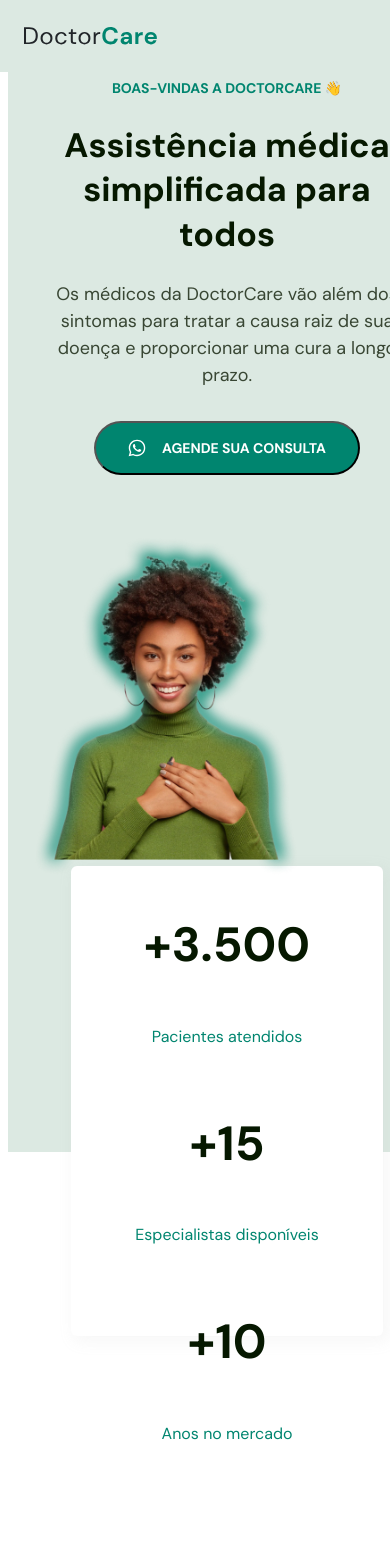
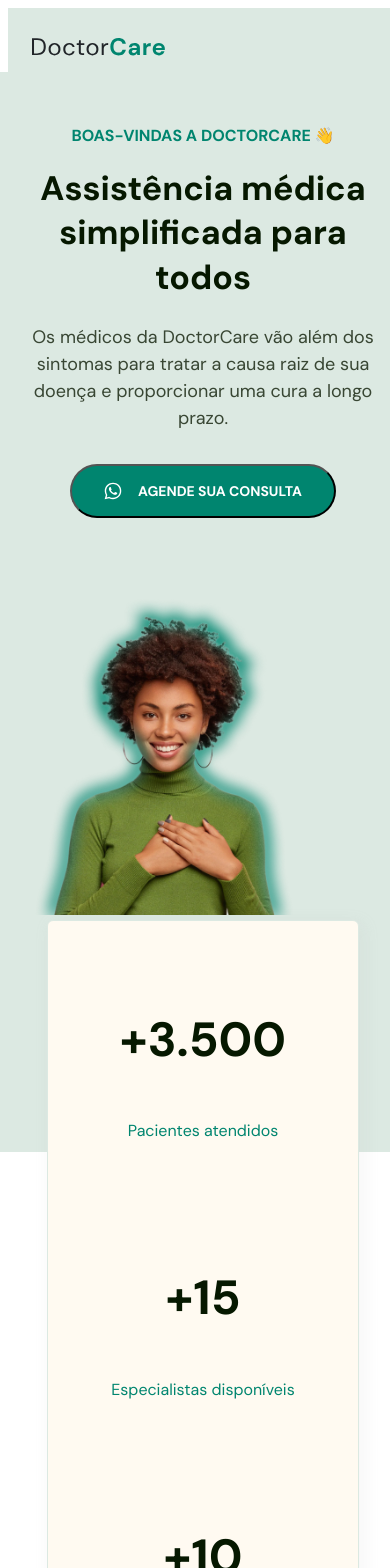
Before and after one commit to eriquyjhordan/Next-Level-Week-Origin-Nextjs, a Next.js app: page / in a window 390 px wide. Shown: the top 1568 px of the page. Before the commit the page ends 1462 px from the top, so only its background shows below. Built offline with nearby package versions, Linux system fonts and the light colour scheme.

Commit message:
fix: css to responsive layput

```diff
--- a/pages/index.js
+++ b/pages/index.js
@@ -1,8 +1,17 @@
 import Head from "next/head";
+import { useEffect } from "react";
 
 import styles from "../styles/Home.module.css";
 
 export default function Home() {
+  // listen for scroll event
+  // const handleScroll = () => {
+  //   console.log(window.scrollY > 0);
+  // };
+  // useEffect(() => {
+  //   window.addEventListener("scroll", handleScroll);
+  //   return () => window.removeEventListener("scroll", handleScroll);
+  // });
   return (
     <>
       <Head>
@@ -10,7 +19,7 @@ export default function Home() {
         <link rel="icon" href="/favicon.ico" />
       </Head>
       <header>
-        <div className={styles.navBar}>
+        <div className={`${styles.navBar} ${styles.wrapper}`}>
           <img src="/Logo.svg" alt="Doctor Care logo" />
           <div>
             <a href="/">
@@ -18,9 +27,11 @@ export default function Home() {
             </a>
           </div>
         </div>
-        <div className={styles.headerContainer}>
+        <div className={`${styles.headerContainer} ${styles.wrapper}`}>
           <h4>BOAS-VINDAS A DOCTORCARE 👋</h4>
-          <h1>Assistência médica simplificada para todos</h1>
+          <h1>
+            Assistência médica <br /> simplificada para <br /> todos
+          </h1>
           <h2>
             Os médicos da DoctorCare vão além dos sintomas para tratar a causa
             raiz de sua doença e proporcionar uma cura a longo prazo.
--- a/styles/Home.module.css
+++ b/styles/Home.module.css
@@ -1,117 +1,122 @@
 /* stylelint-disable selector-class-pattern */
+.wrapper {
+  padding: 0 2.4rem;
+}
+
 .navBar {
-  height: 72px;
   width: 100vw;
+  display: flex;
+  justify-content: space-between;
+  align-items: center;
+  padding: 2.7rem 2.4rem;
+  background-color: var(--brand-green-light);
+}
+
+div.headerContainer::before {
+  content: "";
+  width: 100vw;
+  height: 108rem;
+  background-color: var(--brand-green-light);
   position: absolute;
   top: 0;
   left: 0;
-  display: flex;
-  justify-content: space-between;
-  align-items: center;
-  background-color: var(--brand-green-light);
-  padding: 0 24px;
-}
-
-.headerContainer {
-  margin-top: 72px;
-  height: 1080px;
-  width: 100vw;
-  background: var(--brand-green-light);
-  padding: 0 24px;
+  z-index: -1;
+  margin-top: 7.2rem;
 }
 
 .headerContainer h4 {
-  margin-top: 40px;
+  margin-top: 4rem;
   color: var(--brand-green);
   line-height: 2.1rem;
   text-align: center;
-  font-size: 14px;
 }
 
 .headerContainer h1 {
-  margin-top: 16px;
-  font-size: 34px;
+  margin-top: 1.6rem;
+  font-size: 3.4rem;
   color: var(--gray-headline);
-  line-height: 44.2px;
+  line-height: 4.42rem;
   font-weight: 700;
   text-align: center;
 }
 
 .headerContainer h2 {
-  margin-top: 24px;
-  font-size: 18px;
+  margin-top: 2.4rem;
+  font-size: 1.8rem;
   text-align: center;
-  line-height: 27px;
+  line-height: 2.7rem;
   color: var(--gray-paragraph);
   font-weight: 400;
 }
 
 .headerContainer button {
   background-color: var(--brand-green);
-  font-size: 14px;
+  font-size: 1.4rem;
   font-weight: 700;
   text-transform: uppercase;
-  line-height: 18px;
+  line-height: 1.8rem;
   display: flex;
-  padding: 16px 32px;
-  border-radius: 40px;
+  padding: 1.6rem 3.2rem;
+  border-radius: 4rem;
   color: #fff;
-  gap: 16px;
-  margin: 32px auto 0;
+  gap: 1.6rem;
+  margin: 3.2rem auto 0;
   cursor: pointer;
 }
 
 .mainFoto img {
-  margin: 60px auto 0;
-  height: 342.53px;
+  width: 26.4rem;
+  margin: 6rem auto 0;
+  object-position: 0 1.8rem;
 }
 
 .highlights {
+  padding: 4rem 0;
   text-align: center;
-  height: 470px;
-  width: 19.5rem;
-  background-color: #fff;
-  margin: -16px auto 99px;
-  z-index: 10;
-  border-radius: 6px;
-  box-shadow: 4px 4px 15px 2px rgb(176 176 176 / 10%);
+  width: 31rem;
+  background-color: var(--brand-beige);
+  margin: 0 auto;
+  border-radius: 0.6rem;
+  box-shadow: 0.4rem 0.4rem 1.5rem 0.2rem rgb(176 176 176 / 10%);
   display: flex;
   flex-direction: column;
   justify-content: space-around;
+  gap: 6rem;
+  border: 1px solid var(--brand-green-light);
 }
 
 .highlights h3 {
   color: var(--gray-headline);
-  font-size: 48px;
-  line-height: 62.4px;
+  font-size: 4.8rem;
+  line-height: 6.24rem;
   font-weight: 700;
 }
 
 .highlights p {
   color: var(--brand-green);
-  font-size: 16px;
-  line-height: 24px;
-  margin-top: 4px;
+  font-size: 1.6rem;
+  line-height: 2.4rem;
+  margin-top: 0.4rem;
 }
 
 .mainContainer {
-  margin-top: 230px;
+  margin-top: 23rem;
   text-align: center;
-  padding: 0 24px;
+  padding: 0 2.4rem;
   background-color: var(--brand-green-light-02);
 }
 
 .services p {
-  font-size: 14px;
-  line-height: 21px;
+  font-size: 1.4rem;
+  line-height: 2.1rem;
   font-weight: 700;
   color: var(--brand-green);
 }
 
 .services h2 {
-  font-size: 30px;
-  line-height: 39px;
+  font-size: 3rem;
+  line-height: 3.9rem;
   font-weight: 700;
   color: var(--gray-headline);
-  margin-top: 16px;
+  margin-top: 1.6rem;
 }
--- a/styles/globals.css
+++ b/styles/globals.css
@@ -9,6 +9,8 @@
   --gray-headline: #061800;
   --gray-paragraph: #384633;
   --white: #3e3e3e;
+
+  font-size: 62.5% !important;
 }
 
 * {
@@ -17,4 +19,8 @@
 
 body {
   overflow-x: hidden;
+  box-sizing: border-box !important;
+  font-size: 1.6rem;
+  height: 100%;
+  width: 100%;
 }
```
